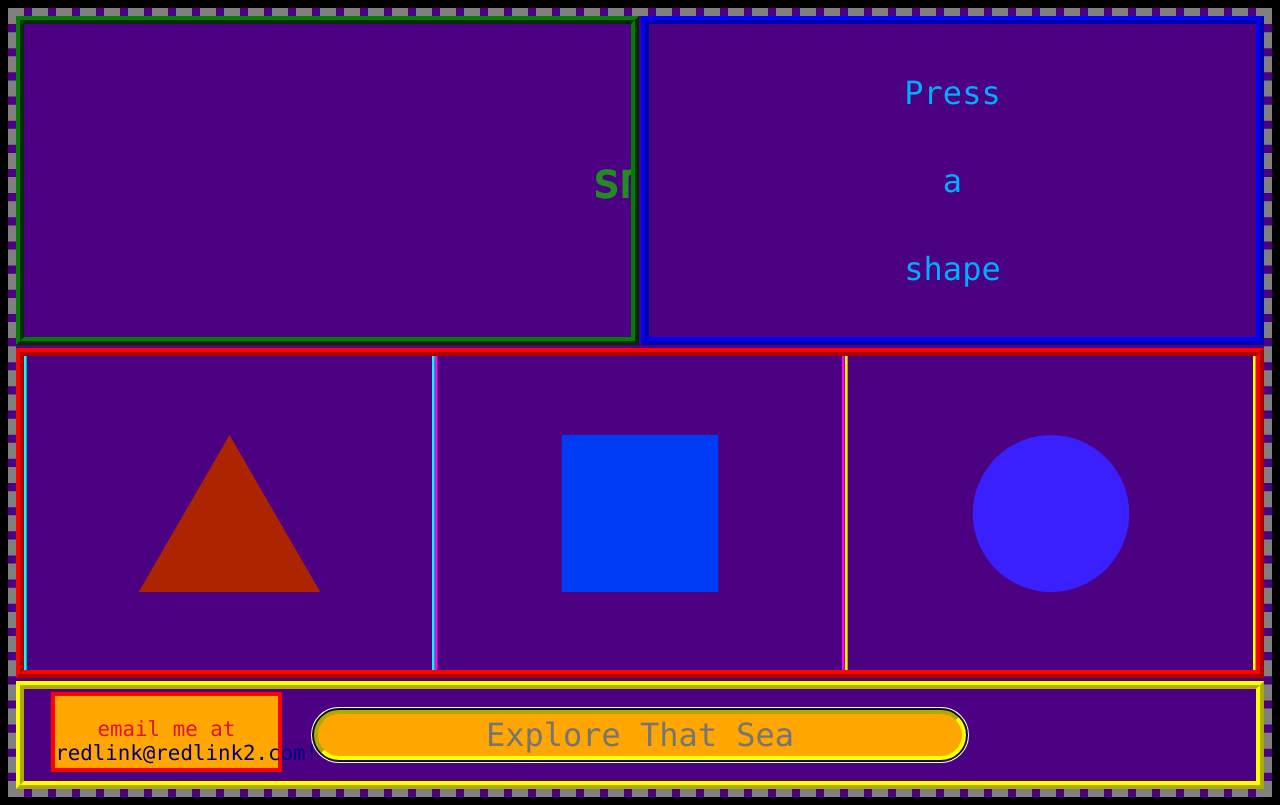
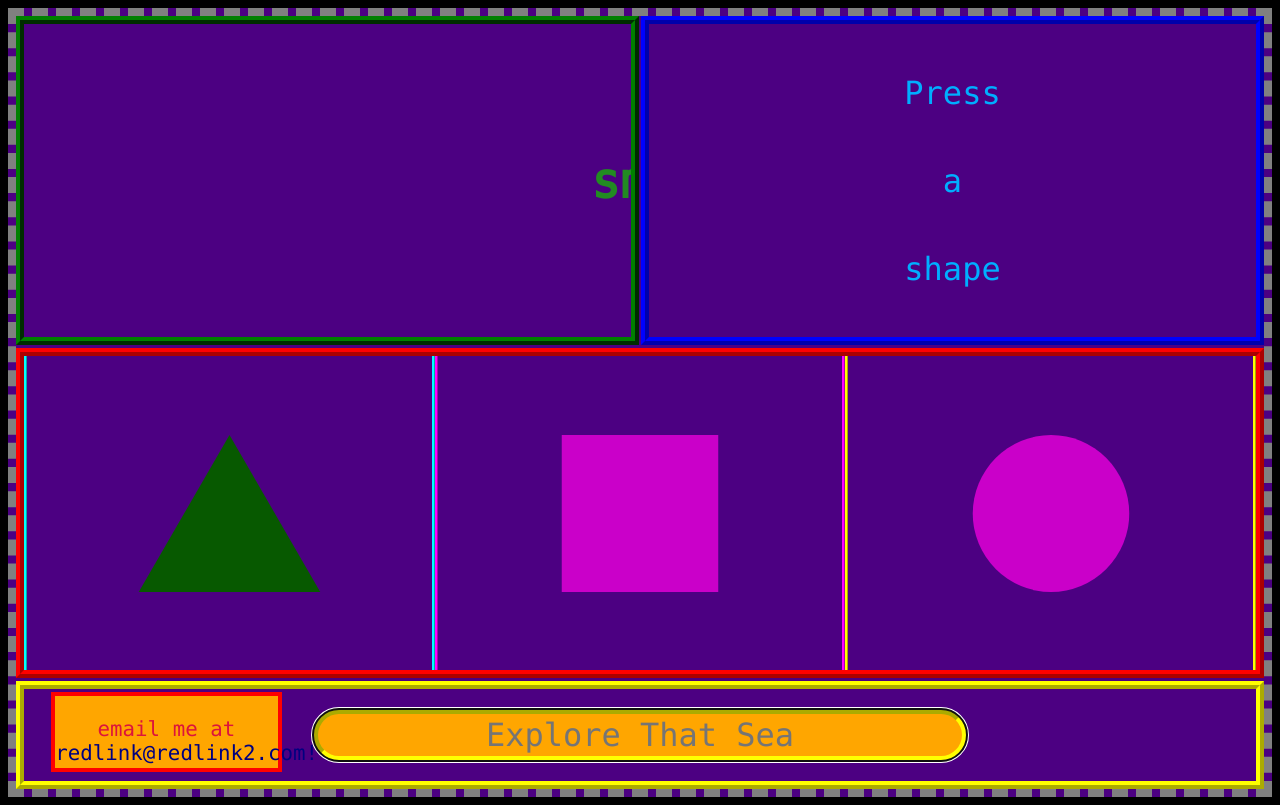
Before and after one commit to redlink2/redlink2.com, a Nuxt app: page / in a window 1280 px wide. Built offline with nearby package versions, Linux system fonts and the light colour scheme.

Commit message:
Colors are now selected from array. -added hues prop containing colors in rotation

```diff
--- a/components/links.vue
+++ b/components/links.vue
@@ -40,9 +40,9 @@ export default {
 		var link2 = document.querySelector('#link2')
 		var link3 = document.querySelector('#link3')
 		// rand gen hue1/2/3
-		this.hue1 = Math.floor(Math.random() * 333)
-		this.hue2 = Math.floor(Math.random() * 333)
-		this.hue3 = Math.floor(Math.random() * 333)
+		this.hue1 = this.hues[Math.floor(Math.random() * this.hues.length)]
+		this.hue2 = this.hues[Math.floor(Math.random() * this.hues.length)]
+		this.hue3 = this.hues[Math.floor(Math.random() * this.hues.length)]
 		// rand gen shapes1/2/3
 		this.shape1 = this.shapes[Math.floor(Math.random() * this.shapes.length)]
 		this.shape2 = this.shapes[Math.floor(Math.random() * this.shapes.length)]
@@ -77,6 +77,13 @@ export default {
 				"circle"
 			],
 			//hue-rotate randomizer
+			hues: [
+				88, //green
+				180, //teal
+				250, //blue
+				300, //purp
+				335, //pink
+			],
 			hueRotate: "hue-rotate(",
 			hue1: 0,
 			hue2: 0,
```
